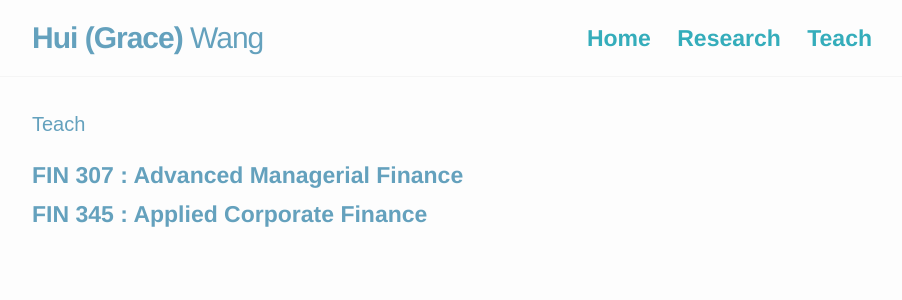
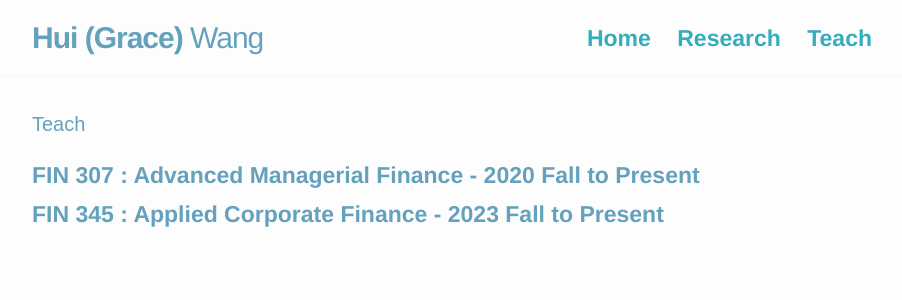
Before and after one commit to huigracewang/homepage, a Jekyll site: the page built from teach.md, in a window 1280 px wide. Shown: the top 300 px of the page, without its empty margins (188-1090 px from the left). Built offline with Jekyll 4.4.1, drawn with Linux system fonts in a browser that asks for light colours.

Commit message:
Update teach.md

```diff
--- a/teach.md
+++ b/teach.md
@@ -6,5 +6,5 @@ slug: /T
 
 <h1 class="page-heading" style="color:#64a1bd">Teach</h1>
 
-<span style="color:#64a1bd"><strong>FIN 307 &#58; Advanced Managerial Finance&nbsp;</strong></span><br>
-<span style="color:#64a1bd"><strong>FIN 345 &#58; Applied Corporate Finance &nbsp;</strong></span>
+<span style="color:#64a1bd"><strong>FIN 307 &#58; Advanced Managerial Finance - 2020 Fall to Present&nbsp;</strong></span><br>
+<span style="color:#64a1bd"><strong>FIN 345 &#58; Applied Corporate Finance - 2023 Fall to Present &nbsp;</strong></span>
```
